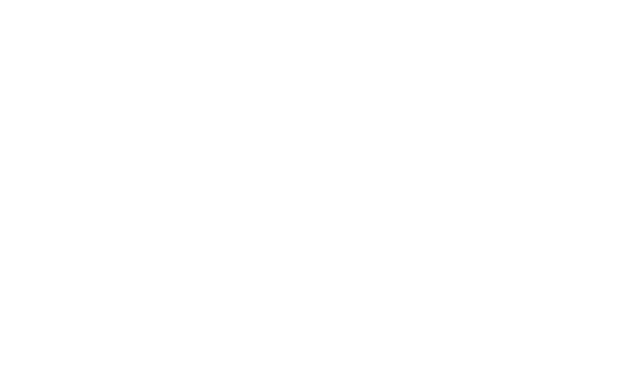
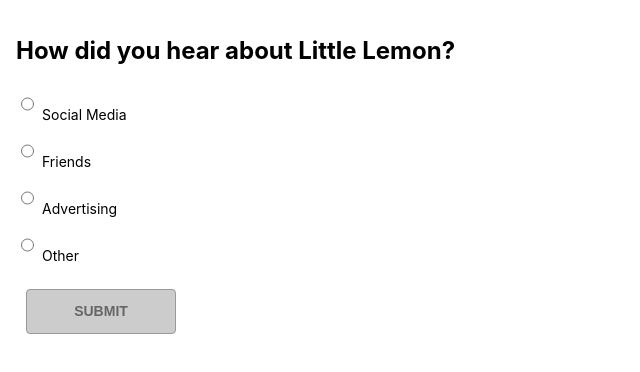
Before and after one commit to LayMui/reactlab, a React (Create React App) app: page /radioGroup in a window 1280 px wide. Before the commit this address had no page. Shown: the top 372 px of the page, without its empty margins (0-640 px from the left). Built offline with nearby package versions, Linux system fonts and the light colour scheme.

Commit message:
Add radio Group option

```diff
--- a/src/App.js
+++ b/src/App.js
@@ -9,6 +9,9 @@
 import Increment from "./Increment";
 import UpdateDay from "./updateDay";
 import Reducer from "./Reducer";
+import ContextProvider from "./ContextProvider";
+import LiveOrder from "./LiveOrder";
+import RadioGroup from "./RadioApp";
 function AppRouter() {
   return (
     <ThemeProvider>
@@ -21,6 +24,9 @@
           <Route path="/increment" element={<Increment />} />
           <Route path="/updateDay" element={<UpdateDay />} />
           <Route path="/reducer" element={<Reducer />} />
+          <Route path="/contextAPI" element={<ContextProvider />} />
+          <Route path="/liveOrder" element={<LiveOrder />} />
+          <Route path="/radioGroup" element={<RadioGroup />} />
         </Routes>
       </Router>
     </ThemeProvider>
--- /dev/null
+++ b/src/ContextProvider.js
@@ -0,0 +1,18 @@
+// App.js
+import React from "react";
+import { CountProvider } from "./CountContext";
+import CounterDisplay from "./CounterDisplay";
+import CounterButton from "./CounterButton";
+
+function ContextProvider() {
+  return (
+    <CountProvider>
+      <div style={{ textAlign: "center", marginTop: "50px" }}>
+        <CounterDisplay />
+        <CounterButton />
+      </div>
+    </CountProvider>
+  );
+}
+
+export default ContextProvider;
--- /dev/null
+++ b/src/CountContext.js
@@ -0,0 +1,18 @@
+// CountContext.js
+import React, { createContext, useState, useContext } from "react";
+
+// Create context
+const CountContext = createContext();
+
+// Create provider
+export const CountProvider = ({ children }) => {
+  const [count, setCount] = useState(0);
+  return (
+    <CountContext.Provider value={{ count, setCount }}>
+      {children}
+    </CountContext.Provider>
+  );
+};
+
+// Create custom hook (optional for easier access)
+export const useCount = () => useContext(CountContext);
--- /dev/null
+++ b/src/CounterButton.js
@@ -0,0 +1,14 @@
+// CounterButton.js
+import React from "react";
+import { useCount } from "./CountContext";
+
+const CounterButton = () => {
+  const { setCount } = useCount();
+  return (
+    <button onClick={() => setCount(prev => prev + 1)}>
+      Increment Count
+    </button>
+  );
+};
+
+export default CounterButton;
--- /dev/null
+++ b/src/CounterDisplay.js
@@ -0,0 +1,10 @@
+// CounterDisplay.js
+import React from "react";
+import { useCount } from "./CountContext";
+
+const CounterDisplay = () => {
+  const { count } = useCount();
+  return <h1>Current Count: {count}</h1>;
+};
+
+export default CounterDisplay;
--- /dev/null
+++ b/src/LiveOrder.js
@@ -0,0 +1,38 @@
+import * as React from "react"
+
+
+/* To demonstrate React.cloneElement and React.children
+** use to manipulate children dynamically in JSX
+*/
+const Row = ({children, spacing}) => {
+    const childStyle = {
+        marginLeft: `${spacing}px`
+    }
+    return (
+        <div className="Row">
+        {React.Children.map(children, (child, index) => {
+            return React.cloneElement(child, {
+                style: { ...child.props.style, // keeps any style the child already had.
+                    ...(index > 0 ? childStyle: {})
+                }
+            })
+        })}
+        </div>
+
+    )
+};
+
+function LiveOrder() {
+    return (
+        <div className="">
+            <Row spacing={32}>
+                <p>Pizza Margarita</p>
+                <p>2</p>
+                <p>30$</p>
+                <p>18.30</p>
+            </Row>
+        </div>
+    )
+};
+
+export default LiveOrder;
--- /dev/null
+++ b/src/Radio.css
@@ -0,0 +1,43 @@
+.Radio {
+    display: flex;
+    flex: 1;
+    height: 100vh;
+    flex-direction: column;
+    padding: 16px;
+  }
+
+  button {
+    margin-top: 16px;
+    width: 150px;
+    height: 45px;
+    border: none;
+    border-radius: 4px;
+    background-color: darkblue;
+    color: white;
+  }
+
+  button:disabled,
+  button[disabled] {
+    background-color: #cccccc;
+    color: #666666;
+  }
+
+  .RadioGroup {
+    display: flex;
+    flex-direction: column;
+    align-items: flex-start;
+  }
+
+  .RadioOption {
+    margin-bottom: 8px;
+    cursor: pointer;
+  }
+
+  input {
+    margin-right: 8px;
+    cursor: pointer;
+  }
+
+  label {
+    cursor: pointer;
+  }
--- /dev/null
+++ b/src/RadioApp.js
@@ -0,0 +1,44 @@
+import "./Radio.css";
+import { RadioGroup, RadioOption } from "./RadioGroup";
+import { useState } from "react";
+
+
+/*
+** how to leverage both  React.cloneElement and React.Children.map APIs to build modular components
+** that embrace the children prop. That allows you to offer a simple API to consumers and,
+** as a result, minimize the amount of external local state required to make them work.
+*/
+function RadioApp() {
+  const [selected, setSelected] = useState("");
+  const [submitted, setSubmitted] = useState(false);
+
+  const handleSubmit = () => {
+    setSubmitted(true);
+  };
+
+  const handleSelectionChange = (value) => {
+    setSelected(value);
+    setSubmitted(false); // Clear the message when user reselects
+  };
+
+  return (
+    <div className="Radio">
+      <h2>How did you hear about Little Lemon?</h2>
+      <RadioGroup onChange={handleSelectionChange} selected={selected}>
+        <RadioOption value="social_media">Social Media</RadioOption>
+        <RadioOption value="friends">Friends</RadioOption>
+        <RadioOption value="advertising">Advertising</RadioOption>
+        <RadioOption value="other">Other</RadioOption>
+      </RadioGroup>
+      <button disabled={!selected} onClick={handleSubmit}>
+        Submit
+      </button>
+
+      {submitted && (
+        <p>You selected: <strong>{selected.replace("_", " ")}</strong></p>
+      )}
+    </div>
+  );
+}
+
+export default RadioApp;
--- /dev/null
+++ b/src/RadioGroup.js
@@ -0,0 +1,34 @@
+import * as React from "react";
+import "./Radio.css";
+
+export const RadioGroup = ({ onChange, selected, children }) => {
+  // Use React.Children.map and React.cloneElement to clone the children
+  // and pass the correct props to each RadioOption
+  // Clone children and inject props
+  const RadioOptions = React.Children.map(children, (child) =>
+    React.cloneElement(child, {
+      checked: selected === child.props.value,
+      onChange,
+      name: "radioGroup", // common name to group the radio buttons
+    })
+  );
+
+  return <div className="RadioGroup">{RadioOptions}</div>;
+};
+
+export const RadioOption = ({ value, checked, onChange, children }) => {
+  // Hook up the onChange handler to call the onChange prop passed to RadioGroup
+  // Also, make sure to pass the correct checked prop to the input element
+  return (
+    <div className="RadioOption">
+      <input id={value}
+      type="radio"
+      name={value} //shared among all radios in the group
+      value={value}
+      checked={checked}
+      onChange={() => onChange(value)}
+      />
+      <label htmlFor={value}>{children}</label>
+    </div>
+  );
+};
--- a/src/Welcome.js
+++ b/src/Welcome.js
@@ -66,6 +66,9 @@
       <button style={{width: "150px"}} onClick={() => navigate('/increment')}>Custom Hook: Increment</button>
       <button style={{width: "150px"}} onClick={() => navigate('/updateDay')}>Custom Hook: Update Day</button>
       <button style={{width: "150px"}} onClick={() => navigate('/reducer')}>useReducer Hook</button>
+      <button style={{width: "150px"}} onClick={() => navigate('/contextAPI')}>contextAPI</button>
+      <button style={{width: "150px"}} onClick={() => navigate('/liveOrder')}>liveOrder</button>
+      <button style={{width: "150px"}} onClick={() => navigate('/radioGroup')}>radioGroup</button>
       </div>
       <Content />
     </div>
--- a/src/index.css
+++ b/src/index.css
@@ -61,3 +61,10 @@
   flex-wrap: wrap;
   gap: 12px;
 }
+
+.Row {
+  display: flex;
+  justify-content: center;  /* Center children horizontally */
+  align-items: center;      /* Align children vertically */
+  margin-top: 40px;         /* Optional: add spacing from top */
+}
```
